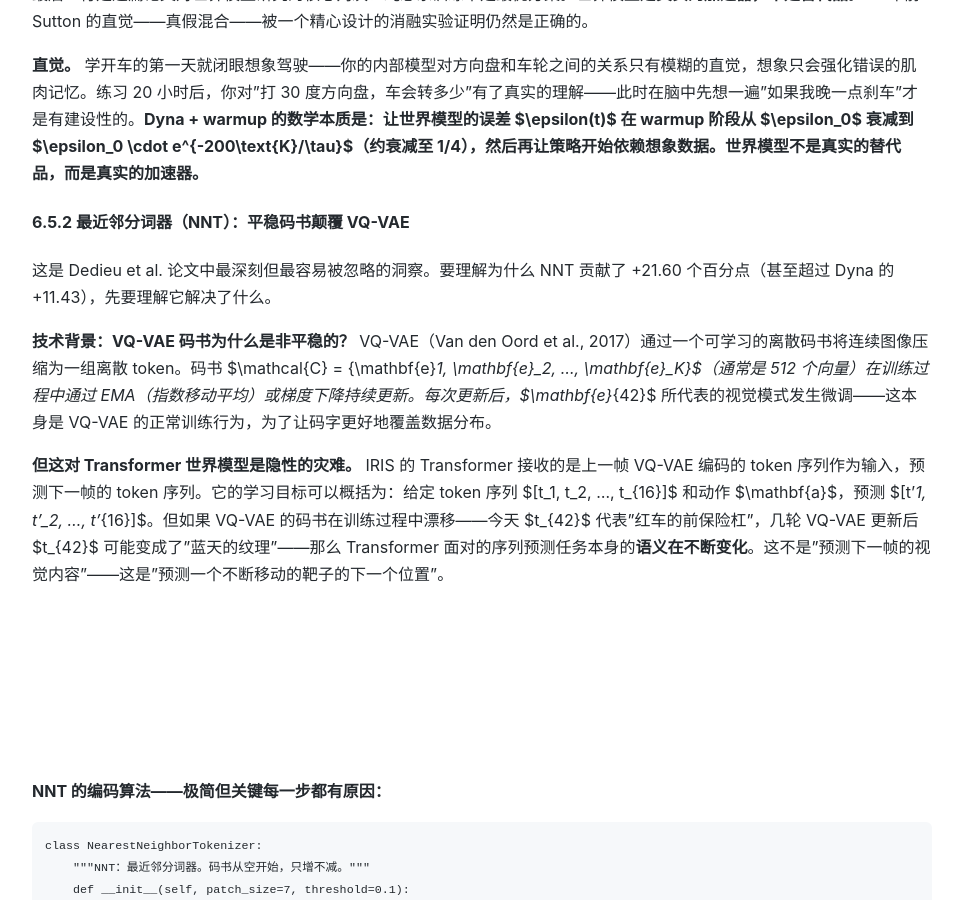
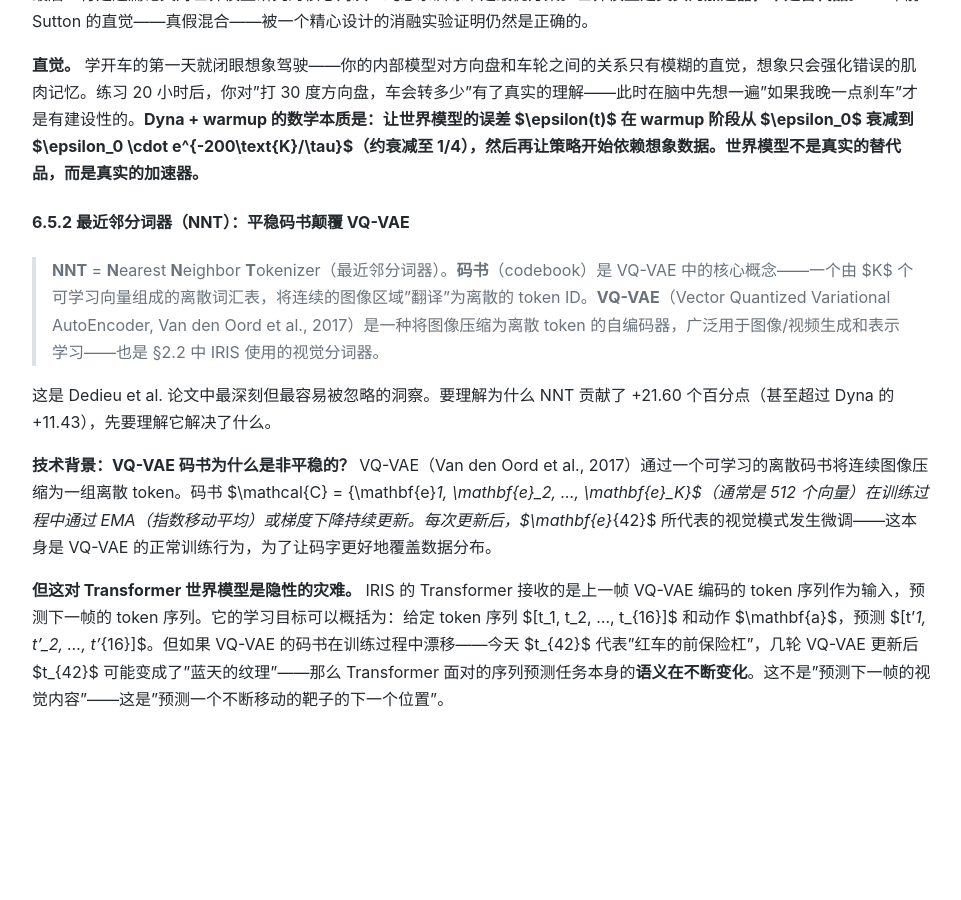
Before and after one commit to liuwwei3/liuwwei3.github.io, a Jekyll site: the page built from blogs/world-models-survey.md, in a window 1280 px wide and 900 px high, scrolled down 38994 px. Shown: the whole window, without its empty margins (158-1119 px from the left). Built offline with Jekyll 4.4.1, drawn with Linux system fonts in a browser that asks for light colours.

Commit message:
§6.5.2: add NNT/VQ-VAE/codebook definitions below section heading

```diff
--- a/blogs/world-models-survey.md
+++ b/blogs/world-models-survey.md
@@ -1186,6 +1186,8 @@ Phase 2: Dyna（T_BP 步之后）
 
 #### 6.5.2 最近邻分词器（NNT）：平稳码书颠覆 VQ-VAE
 
+> **NNT** = **N**earest **N**eighbor **T**okenizer（最近邻分词器）。**码书**（codebook）是 VQ-VAE 中的核心概念——一个由 $K$ 个可学习向量组成的离散词汇表，将连续的图像区域"翻译"为离散的 token ID。**VQ-VAE**（Vector Quantized Variational AutoEncoder, Van den Oord et al., 2017）是一种将图像压缩为离散 token 的自编码器，广泛用于图像/视频生成和表示学习——也是 §2.2 中 IRIS 使用的视觉分词器。
+
 这是 Dedieu et al. 论文中最深刻但最容易被忽略的洞察。要理解为什么 NNT 贡献了 +21.60 个百分点（甚至超过 Dyna 的 +11.43），先要理解它解决了什么。
 
 **技术背景：VQ-VAE 码书为什么是非平稳的？** VQ-VAE（Van den Oord et al., 2017）通过一个可学习的离散码书将连续图像压缩为一组离散 token。码书 $\mathcal{C} = \{\mathbf{e}_1, \mathbf{e}_2, ..., \mathbf{e}_K\}$（通常是 512 个向量）在训练过程中通过 EMA（指数移动平均）或梯度下降持续更新。每次更新后，$\mathbf{e}_{42}$ 所代表的视觉模式发生微调——这本身是 VQ-VAE 的正常训练行为，为了让码字更好地覆盖数据分布。
```
